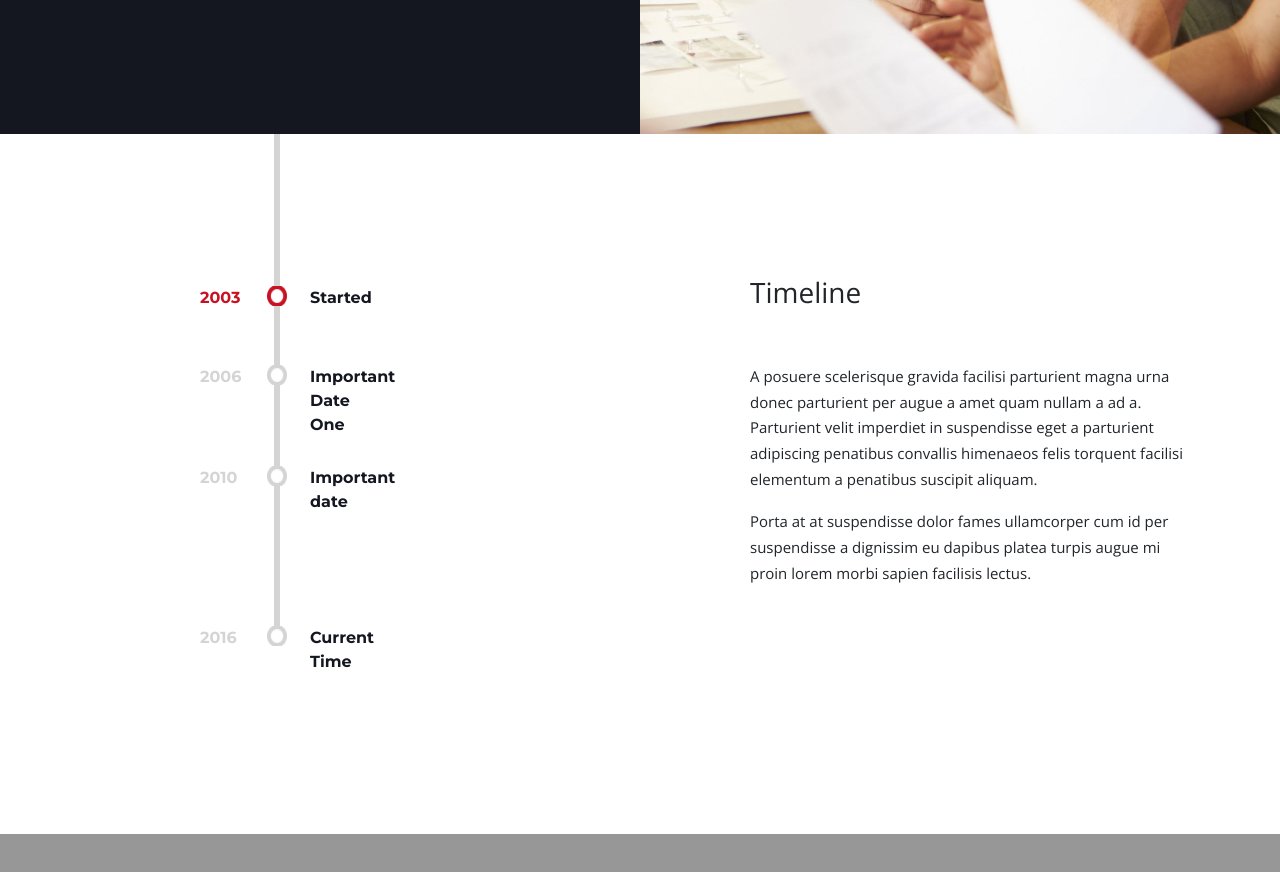
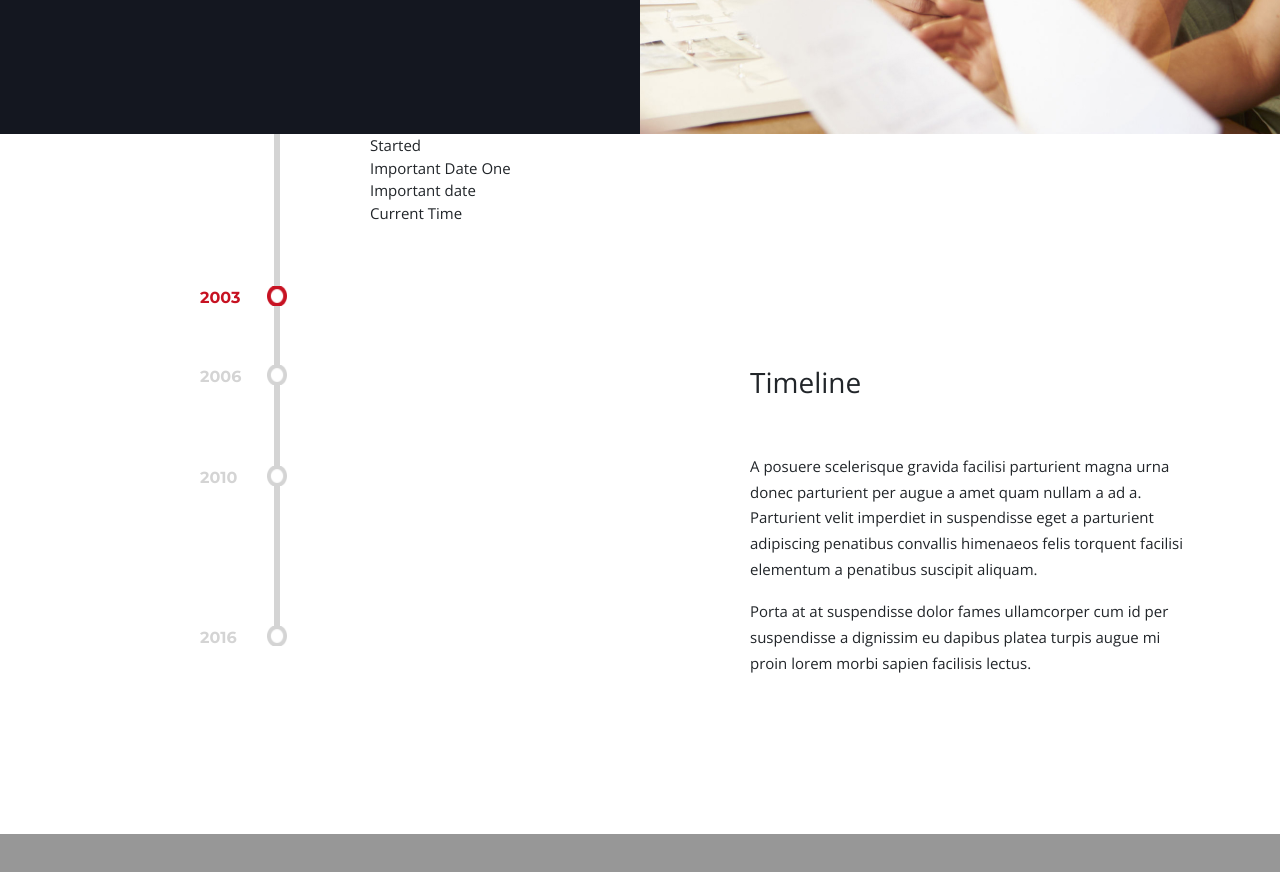
Before and after one commit to Carloscastro16/OgiOgi_CastroRodriguezCarlosAndre, a plain HTML site: page index.html in a window 1280 px wide. Shown: the part 1260-2132 px from the top of the page. Drawn offline with nearby package versions, Linux system fonts and the light colour scheme.

Commit message:
prueba 1

```diff
--- a/css/stylesp.css
+++ b/css/stylesp.css
@@ -166,7 +166,7 @@ body {
   left: 102px;
   width: 20px;
   height: 20px;
-}
+}/*
 #info1{
   content: '';
 position: absolute;
@@ -220,7 +220,7 @@ color: #141720;
     font-size: 16px;
     font-family: "Montserrat", sans-serif;
 }
-
+*/
   .linea {
     display: block;
     color: #141720;
--- a/index.html
+++ b/index.html
@@ -75,25 +75,10 @@
 
 
                 <div class="col-sm-2 textos text-left">
-                    <ul>
-                        <span></span>
-                        <li class="info" id="info1">
-                            <div class="titleu">Started</div>
-                        </li>
-                        <span></span>
-                        <li class="info" id="info2">
-                            <div class="titled">Important Date One</div>
-                        </li>
-                        <span></span>
-                        <li class="info" id="info3">
-                            <div class="titlet">Important date</div>
-                        </li>
-                        <span></span>
-                        <li class="info" id="info4">
-                            <div class="titlec">Current Time</div>
-                        </li>
-                    </ul>
-
+                            <div id="titleu">Started</div>
+                            <div id="titled">Important Date One</div>
+                            <div id="titlet">Important date</div>
+                            <div id="titlec">Current Time</div>
             </div>
                 <div class="col-sm-5 offset-sm-7">
                     <h2>Timeline</h2>
```
